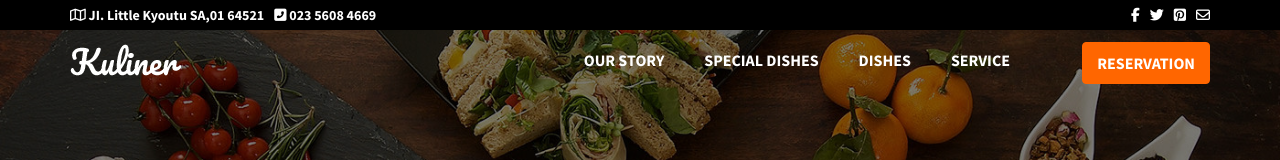
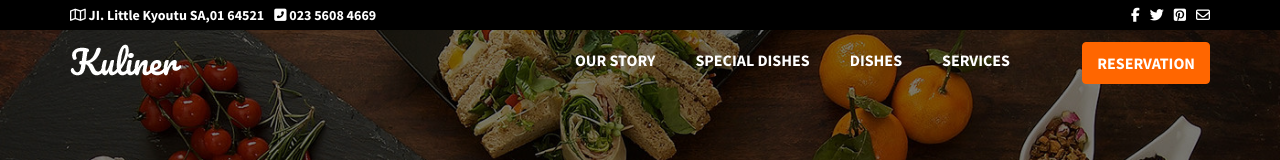
Before and after one commit to leechaeyoon/kuliner, a plain HTML site: page index.html in a window 1280 px wide. Shown: the top 160 px of the page. Drawn offline with nearby package versions, Linux system fonts and the light colour scheme; some packages are replaced by stand-ins of ours.

Commit message:
index_modified

```diff
--- a/index.html
+++ b/index.html
@@ -241,7 +241,7 @@
                         <li class="story_btn"><a href="#">OUR STORY</a></li>
                         <li class="special_btn"><a href="#">SPECIAL DISHES</a></li>
                         <li class="dishes_btn"><a href="#">DISHES</a></li>
-                        <li class="service_btn"><a href="#">SERVICE</a></li>
+                        <li class="service_btn"><a href="#">SERVICES</a></li>
                     </ul>
                     <div class="btn">
                         <a href="#">RESERVATION</a>
```
